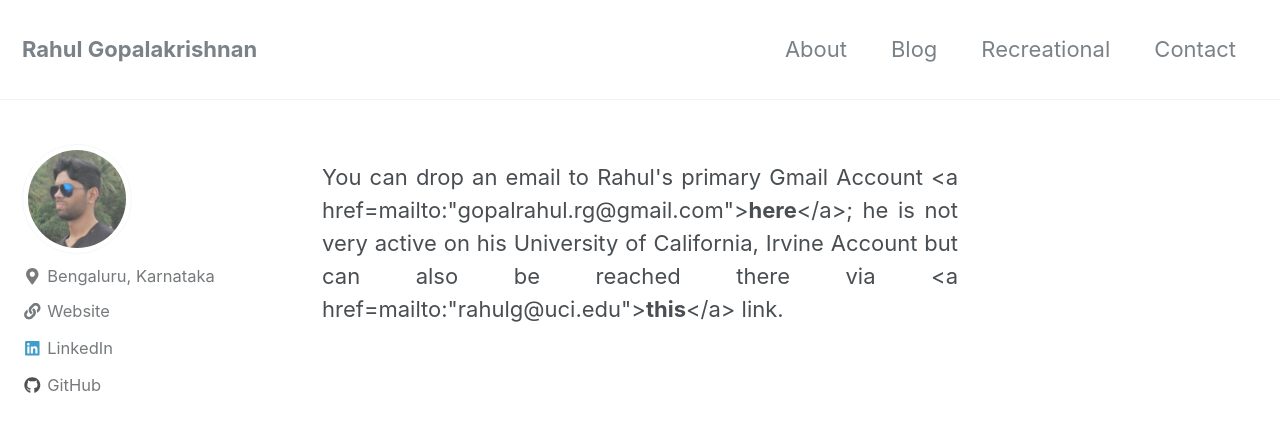
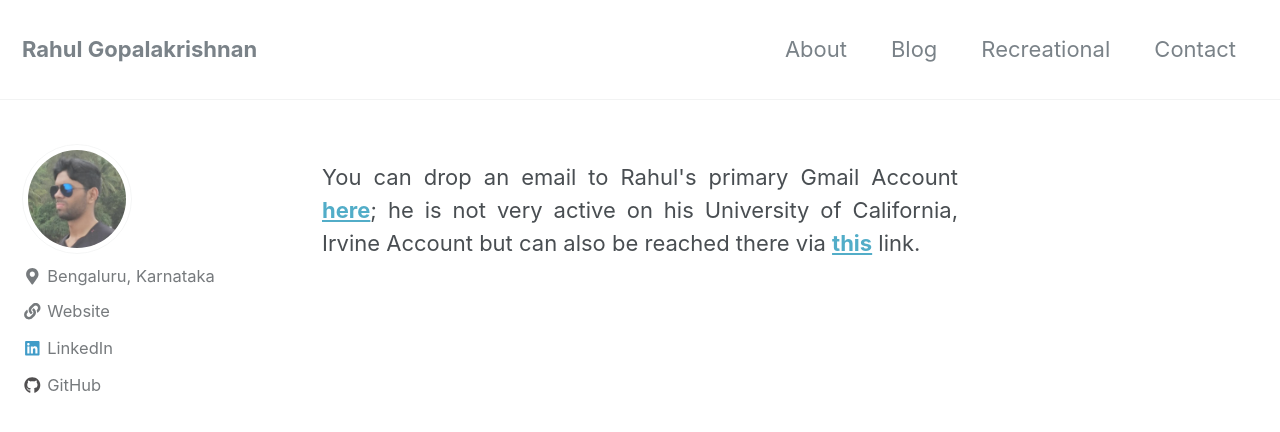
Before and after one commit to gopalrahulrg/gopalrahulrg.github.io, a Jekyll site: the page built from _pages/contact.md, in a window 1280 px wide and 900 px high. Shown: the top 432 px of the window. Built offline with Jekyll 4.4.1, drawn with Linux system fonts in a browser that asks for light colours; nearby versions of some CDN libraries; some of the changed lines change nothing that is shown.

Commit message:
Update contact.md

```diff
--- a/_pages/contact.md
+++ b/_pages/contact.md
@@ -4,4 +4,4 @@
 header:
 ---
 
-<p style='text-align: justify;'>You can drop an email to Rahul's primary Gmail Account <a href=mailto:"gopalrahul.rg@gmail.com"><b>here</b></a>; he is not very active on his University of California, Irvine Account but can also be reached there via <a href=mailto:"rahulg@uci.edu"><b>this</b></a> link.<p>
+<p style='text-align: justify;'>You can drop an email to Rahul's primary Gmail Account <a href="gopalrahul.rg@gmail.com"><b>here</b></a>; he is not very active on his University of California, Irvine Account but can also be reached there via <a href="rahulg@uci.edu"><b>this</b></a> link.<p>
```
